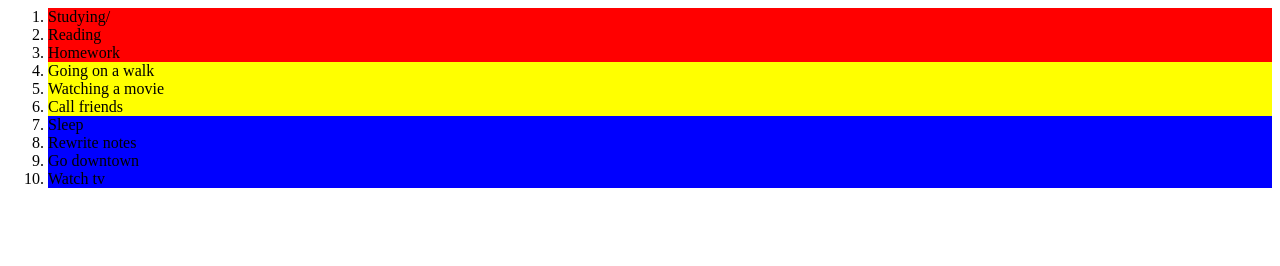
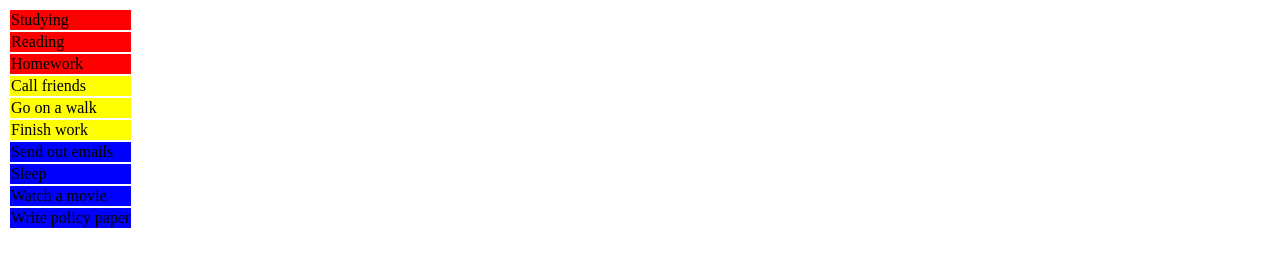
Before and after one commit to deviba01/deviba01.github.io, a plain HTML site: page todo.html in a window 1280 px wide. Drawn offline with Linux system fonts and the light colour scheme.

Commit message:
format change

```diff
--- a/todo.html
+++ b/todo.html
@@ -3,16 +3,20 @@
 <head>
 <link rel ="stylesheet" href="todo.css" type="text/css" />
 <head>
-<ol>
-<li class = "high"><td>Studying/<td></li>
-<li class = "high"><td>Reading</td></li>
-<li class = "high"><td>Homework</td></li>
-<li class = "med">Going on a walk</li>
-<li class = "med">Watching a movie</li>
-<li class = "med">Call friends</li>
-<li class = "low">Sleep</li>
-<li class = "low">Rewrite notes</li>
-<li class = "low">Go downtown</li>
-<li class = "low">Watch tv</li>
-</ol>
+<body>
+<table>
+        <tr class="high"><td>Studying</td></tr>
+        <tr class="high"><td>Reading</td></tr>
+        <tr class="high"><td>Homework</td></tr>
+        <tr class="med"><td>Call friends</td></tr>
+        <tr class="med"><td>Go on a walk</td></tr>
+        <tr class="med"><td>Finish work</td></tr>
+        <tr class="low"><td>Send out emails</td></tr>
+        <tr class="low"><td>Sleep</td></tr>
+        <tr class="low"><td>Watch a movie</td></tr>
+        <tr class="low"><td>Write policy paper</td></tr>
+
+        </table>
+   </body>
+
 </html>
```
